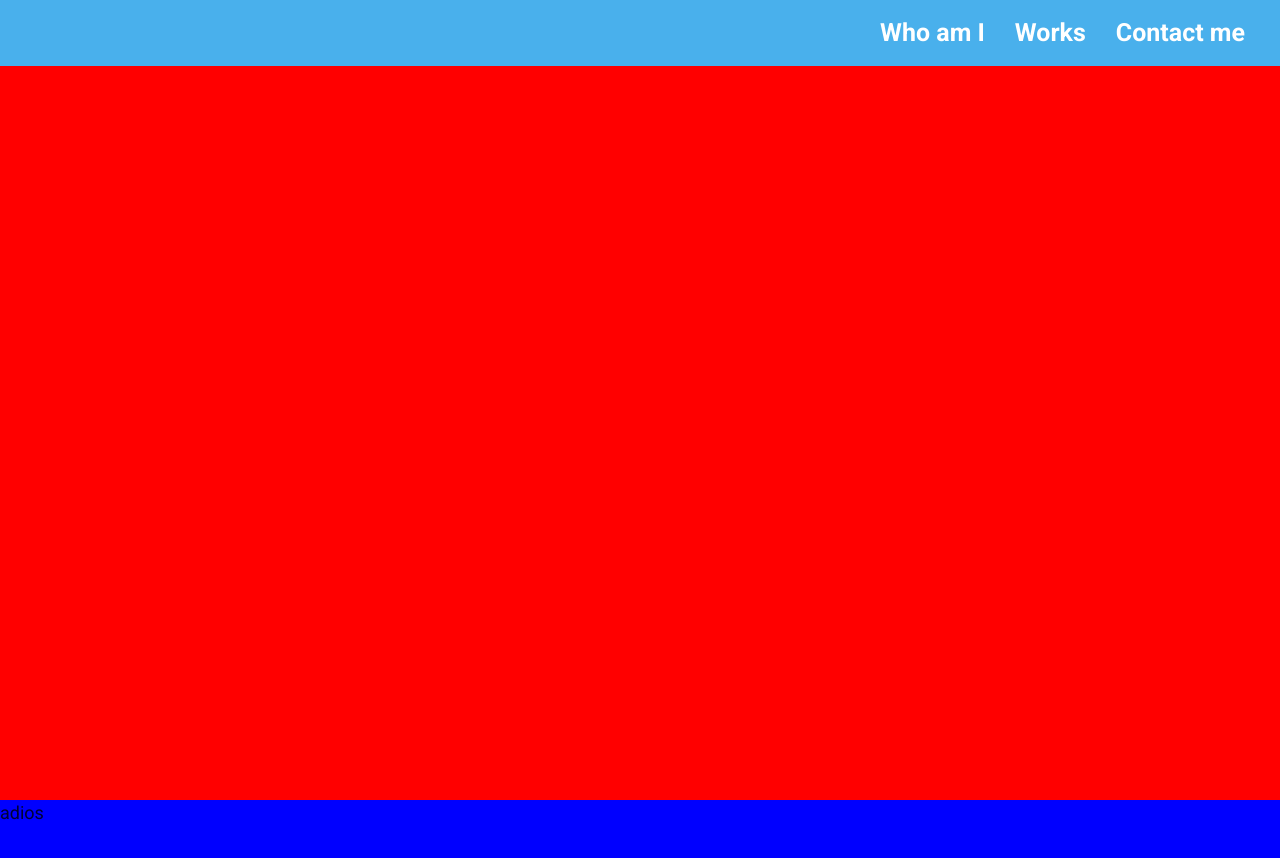
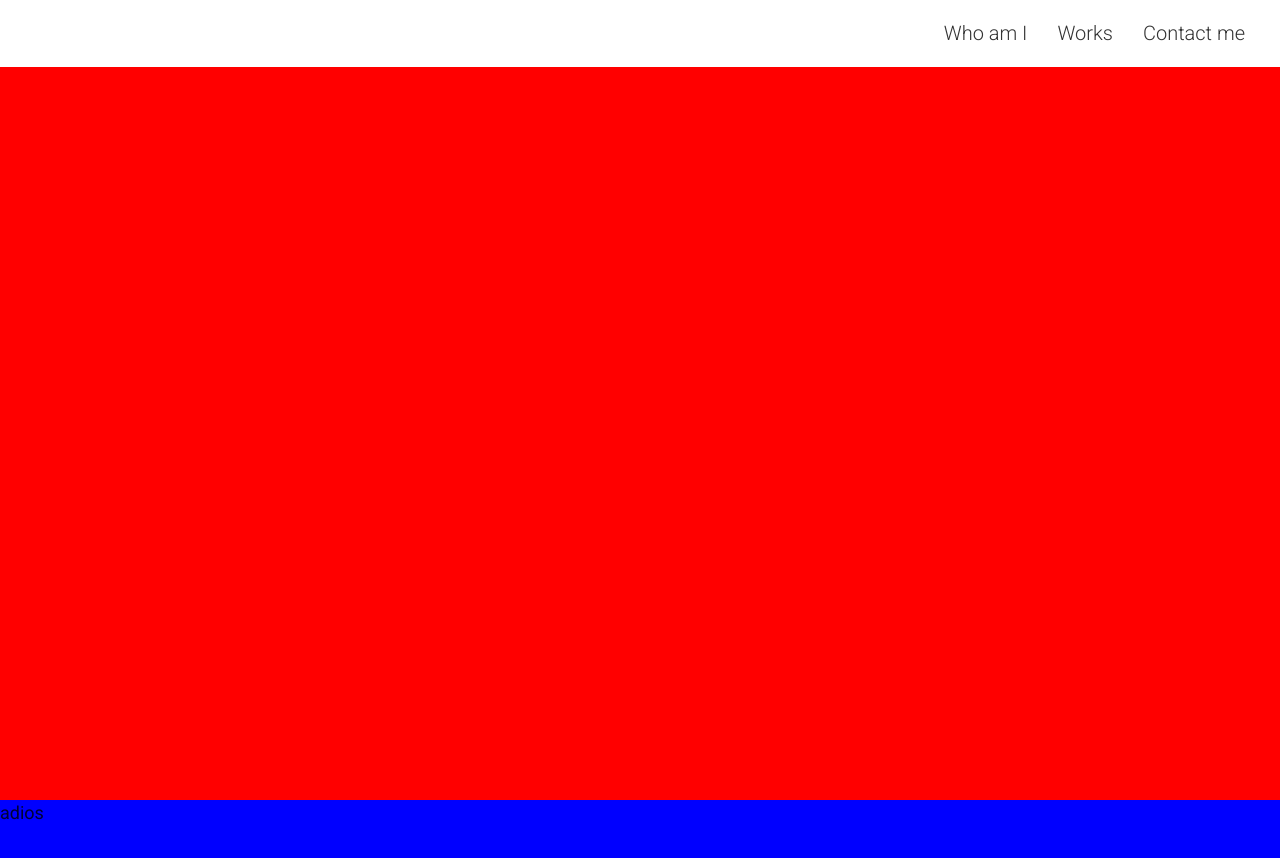
Before and after one commit to juliabellone/juliabellone, a Gatsby site: page / in a window 1280 px wide. Shown: the top 858 px of the page. Built offline with nearby package versions, Linux system fonts and the light colour scheme; Gatsby itself is replaced by a stand-in of ours.

Commit message:
changed colors header

```diff
--- a/src/components/header.js
+++ b/src/components/header.js
@@ -7,42 +7,30 @@ const Header = () => (
   <header className={styles.main}
   >
         <ul>
+        <li>
+        <Link
+          to="#about"
+        >
 
+          Who am I
+        </Link>
+        </li>
+
+        <li>
         <Link
-          to="/"
-          style={{
-            color: `white`,
-            textDecoration: `none`,
-          }}
+          to="#works"
         >
-          <li>
-          Who am I
+          Works
+        </Link>
+        </li>
+
+        <li>
+        <Link
+          to="#contact"
+        >
+          Contact me
+        </Link>
           </li>
-        </Link>
-
-        <Link
-          to="/"
-          style={{
-            color: `white`,
-            textDecoration: `none`,
-          }}
-        >
-          <li>
-          Works
-          </li>
-        </Link>
-
-        <Link
-          to="/"
-          style={{
-            color: `white`,
-            textDecoration: `none`,
-          }}
-        >
-          <li>
-          Contact me
-          </li>
-        </Link>
         </ul>
 
   </header>
--- a/src/components/header.module.scss
+++ b/src/components/header.module.scss
@@ -15,26 +15,27 @@
         width: 100%;
         padding: 20px;
 
-        background-color: $main-color;
+        background-color: $white;
         display: flex;
         justify-content: flex-end;
 
         ul {
             display: flex;
-            // border: 1px solid red;
+
             li {
-                text-decoration: none;
                 list-style-type: none;
                 padding: 0 15px;
                 margin: 0;
+
+                a {
+                    color: $text-black;
+                    font-size: 20px;
+                    font-weight: 200;
+                    text-decoration: none;
+                }
             }
         }
 
-        a {
-            color: white;
-            font-size: 25px;
-            font-weight: 700;
-        }
 
     }
 }
--- a/src/components/section-about.js
+++ b/src/components/section-about.js
@@ -4,7 +4,7 @@ import React from "react"
 import styles from './section-about.module.scss'
 
 const SectionAbout = () => (
-  <div className={styles.main}>
+  <div className={styles.main} id='about'>
         <span>Hola</span>
   </div>
 )
--- a/src/components/section-contact.js
+++ b/src/components/section-contact.js
@@ -4,7 +4,7 @@ import React from "react"
 import styles from './section-contact.module.scss'
 
 const SectionContact = () => (
-  <div className={styles.main}>
+  <div className={styles.main} id='contact'>
         <span>adios</span>
   </div>
 )
--- a/src/components/section-works.js
+++ b/src/components/section-works.js
@@ -4,7 +4,7 @@ import React from "react"
 import styles from './section-works.module.scss'
 
 const SectionWorks = () => (
-  <div className={styles.main}>
+  <div className={styles.main} id='works'>
         <span>adios</span>
   </div>
 )
--- a/src/styles/variables.scss
+++ b/src/styles/variables.scss
@@ -1 +1,3 @@
 $main-color: rgb(73, 176, 236);
+$text-black: #333;
+$white: #fff;
```
